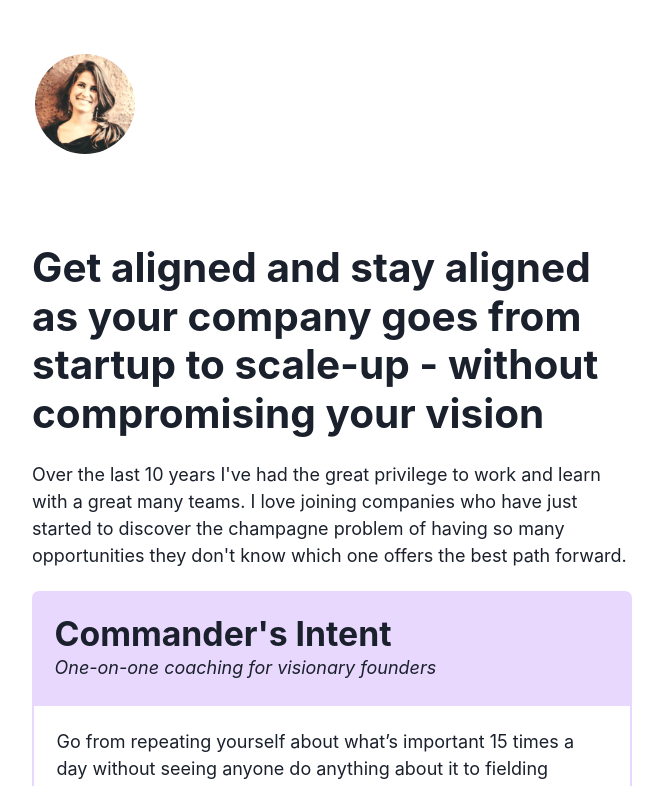
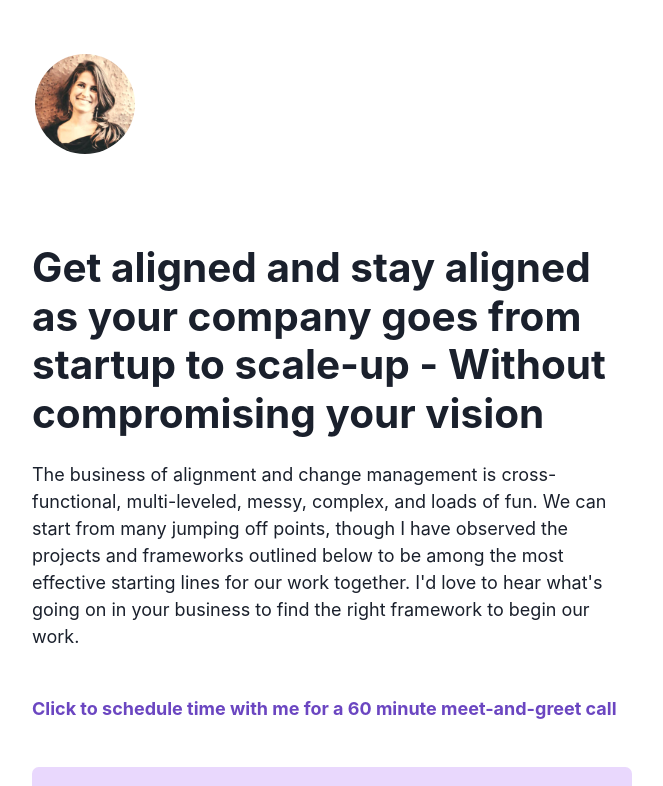
Before and after one commit to alliblum/nextjs-blog, a Next.js app: page /work-with-me in a window 1280 px wide. Shown: the top 786 px of the page, without its empty margins (308-971 px from the left). Built offline with nearby package versions, Linux system fonts and the light colour scheme.

Commit message:
adding new intro copy and meeting booking link

```diff
--- a/pages/work-with-me.tsx
+++ b/pages/work-with-me.tsx
@@ -18,15 +18,25 @@ export default function WorkWithMe() {
       <Stack spacing={5}>
         <Heading size="xl">
           Get aligned and stay aligned as your company goes from startup to
-          scale-up - without compromising your vision{' '}
+          scale-up - Without compromising your vision{' '}
         </Heading>
 
         <Text>
-          Over the last 10 years I've had the great privilege to work and learn
-          with a great many teams. I love joining companies who have just
-          started to discover the champagne problem of having so many
-          opportunities they don't know which one offers the best path forward.{' '}
+          The business of alignment and change management is cross-functional,
+          multi-leveled, messy, complex, and loads of fun. We can start from
+          many jumping off points, though I have observed the projects and
+          frameworks outlined below to be among the most effective starting
+          lines for our work together. I'd love to hear what's going on in your
+          business to find the right framework to begin our work.
         </Text>
+
+        <Box py={5}>
+          <Link href="https://savvycal.com/alli/c0518466">
+            <Text color="purple.600" as="strong">
+              Click to schedule time with me for a 60 minute meet-and-greet call
+            </Text>
+          </Link>
+        </Box>
 
         <Offer
           title="Commander's Intent"
```
